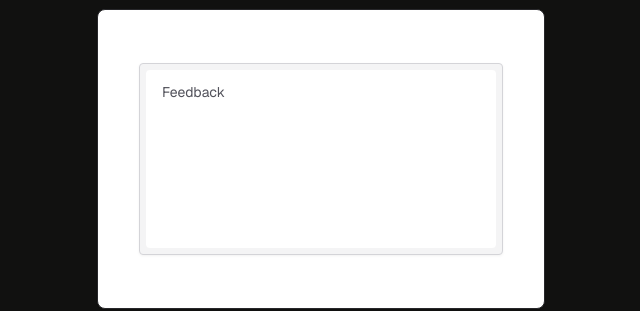
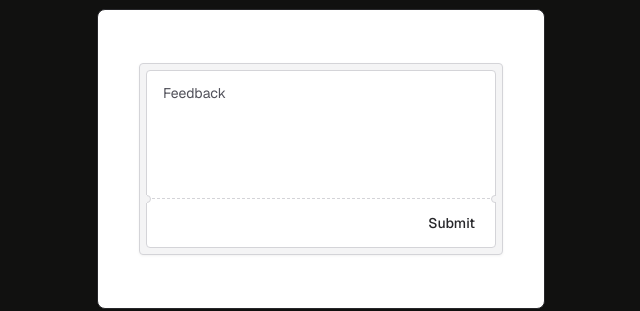
Before and after one commit to lucasyule2212/animations-vault, a Next.js app: page / in a window 1280 px wide. Both pictures are taken after a click on the button "Feedback". Shown: the part 339-650 px from the top of the page, without its empty margins (319-959 px from the left). Built offline with nearby package versions, Linux system fonts and the light colour scheme.

Commit message:
refactor(feedback-popover): adding footer button + custom divider

```diff
--- a/src/components/feedback-popover/feedback-popover-component.tsx
+++ b/src/components/feedback-popover/feedback-popover-component.tsx
@@ -49,7 +49,7 @@ const FeedbackPopoverComponent = () => {
             className="absolute h-[192px] w-[364px] rounded-sm border border-zinc-300 bg-zinc-100 p-[6px] text-accent drop-shadow-sm"
             layoutId="feedback-root-container"
           >
-            <motion.div className="relative flex h-full w-full flex-col rounded-sm bg-white px-1 py-1">
+            <motion.div className="relative flex h-full w-full flex-col rounded-sm border border-zinc-300 bg-white px-1 py-1">
               <motion.p
                 layoutId="feedback-root-text"
                 data-hasfeedback={!!feedback}
@@ -63,6 +63,19 @@ const FeedbackPopoverComponent = () => {
                 onChange={(e) => setFeedback(e.target.value)}
                 autoFocus
               />
+              <div className="absolute -left-1 bottom-11 z-10 h-2 w-2 rounded-r-full border border-zinc-300 bg-zinc-100" />
+              <div className="absolute -left-[4.5px] bottom-11 z-20 h-2 w-1  bg-zinc-100" />
+              <div className="absolute bottom-12 left-0 w-full border-t border-dashed border-zinc-300" />
+              <div className="absolute -right-1 bottom-11 z-10 h-2 w-2 rounded-l-full border border-zinc-300 bg-zinc-100" />
+              <div className="absolute -right-[4.5px] bottom-11 z-20 h-2 w-1  bg-zinc-100" />
+              <div className="flex h-10 w-full items-center justify-end">
+                <Button
+                  className="border-none bg-white text-accent"
+                  onClick={() => resetStates()}
+                >
+                  Submit
+                </Button>
+              </div>
             </motion.div>
           </motion.div>
         )}
```
